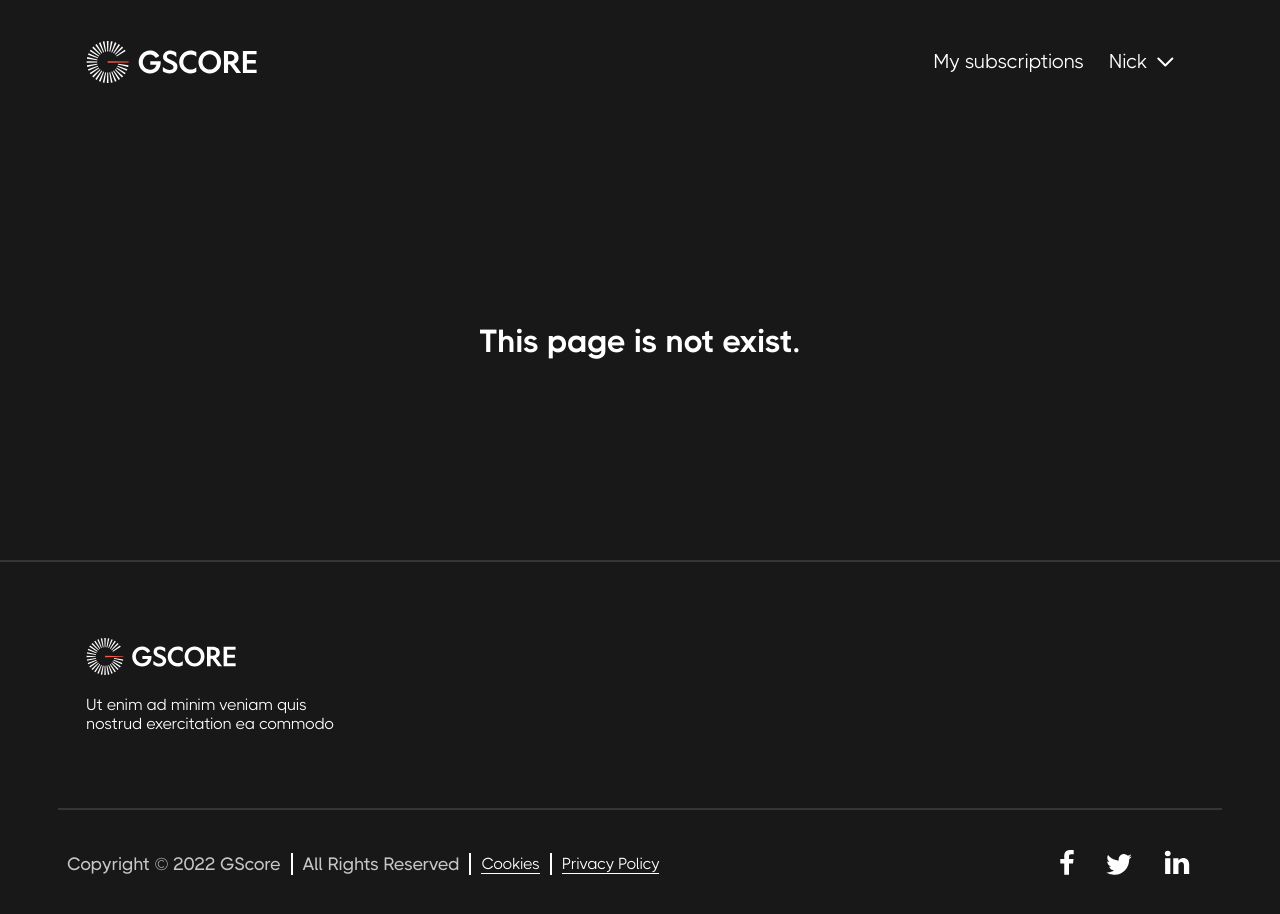
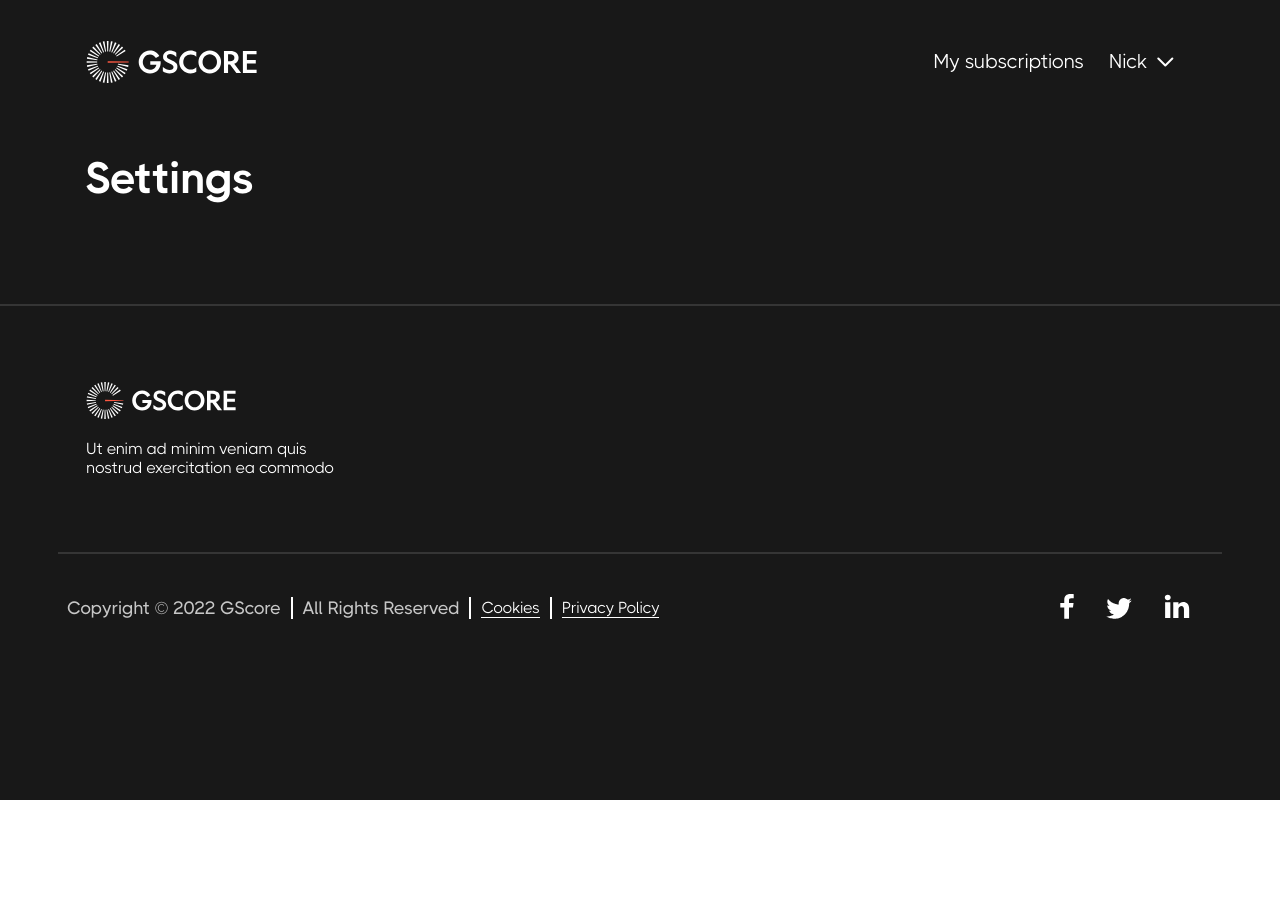
Before and after one commit to nick-felker/gscore, a Next.js app: page /settings in a window 1280 px wide. Before the commit this address had no page. Shown: the top 914 px of the page. After the commit the page ends 800 px from the top, so only its background shows below. Built offline with nearby package versions, Linux system fonts and the light colour scheme.

Commit message:
start work on setting page

```diff
--- /dev/null
+++ b/pages/settings.tsx
@@ -0,0 +1,40 @@
+import styled from "styled-components";
+import Footer from "../src/ui/footer";
+import Header from "../src/ui/header";
+import Offer from "../src/ui/offer";
+
+
+interface Props{
+
+}
+
+function Settings(props:Props){
+    return(
+        <>
+            <ExternalWrapper>
+                <Header/>
+
+                <InnerWrapper>
+                    <Offer text="Settings"/>
+                </InnerWrapper>
+
+
+                <Footer/>
+            </ExternalWrapper>
+        </>
+    )
+}
+
+
+
+
+const InnerWrapper = styled.div`
+    margin: 30px 0px 100px 85px;
+`
+const ExternalWrapper = styled.div`
+    background-color: #181818;
+    height: 100vh;
+`
+
+
+export default Settings;
--- a/src/ui/hamburgerAdditionalMenu/index.tsx
+++ b/src/ui/hamburgerAdditionalMenu/index.tsx
@@ -1,5 +1,5 @@
 import styled from "styled-components";
-
+import Link from 'next/link';
 
 
 interface Props{
@@ -10,10 +10,13 @@ function HamburgerAdditionalMenu(){
     return(
         <>
             <ExternalWrapper>
-                <SettingsRow>
-                    <SettingsIcon src="./images/Settings.svg"/>
-                    <SettingsText>Settings</SettingsText>
-                </SettingsRow>
+                <Link href={'./settings'}>
+                    <SettingsRow>
+                        <SettingsIcon src="./images/Settings.svg"/>
+                        <SettingsText>Settings</SettingsText>
+                    </SettingsRow>
+                </Link>
+
                 <LogoutRow>
                     <LogoutIcon src="./images/LogOut.svg"/>
                     <LogoutText>Logout</LogoutText>
```
Also changed, not shown: pages/subscriptions.tsx (added, +17 -0 lines).
